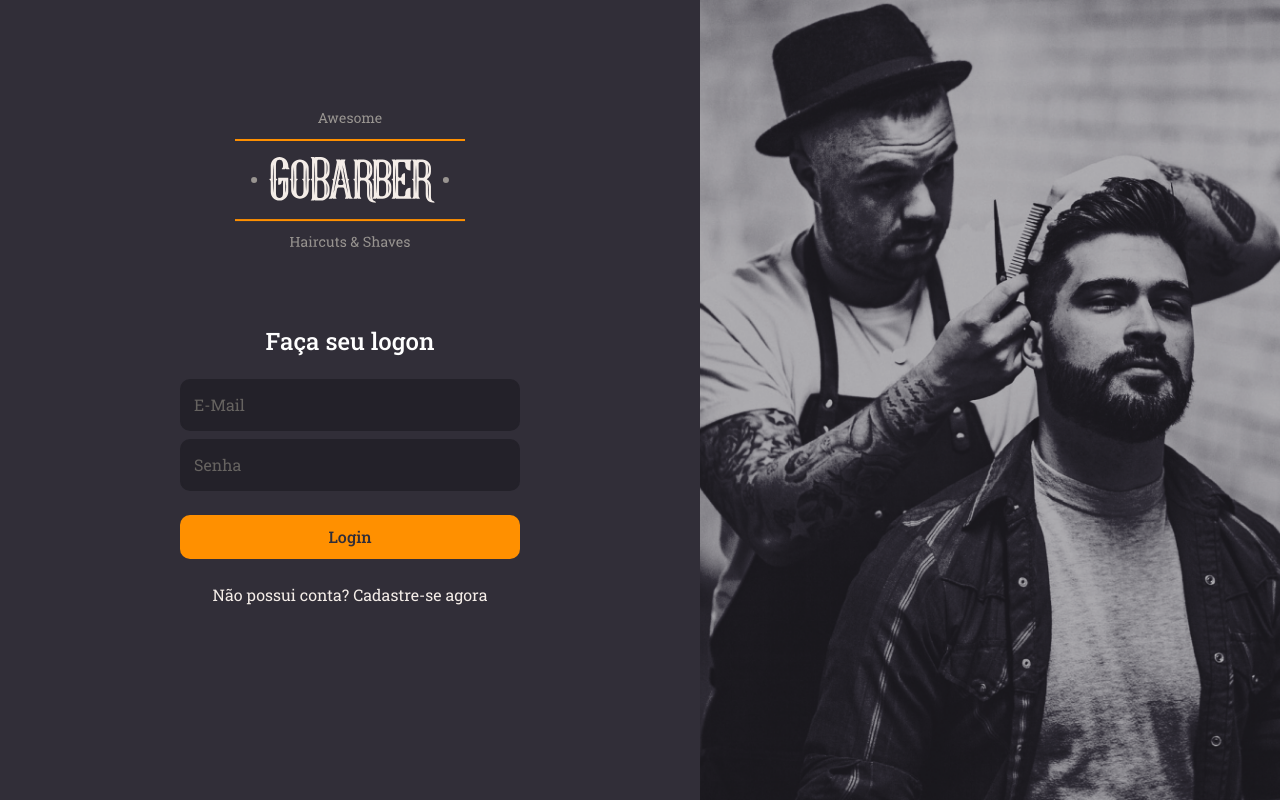
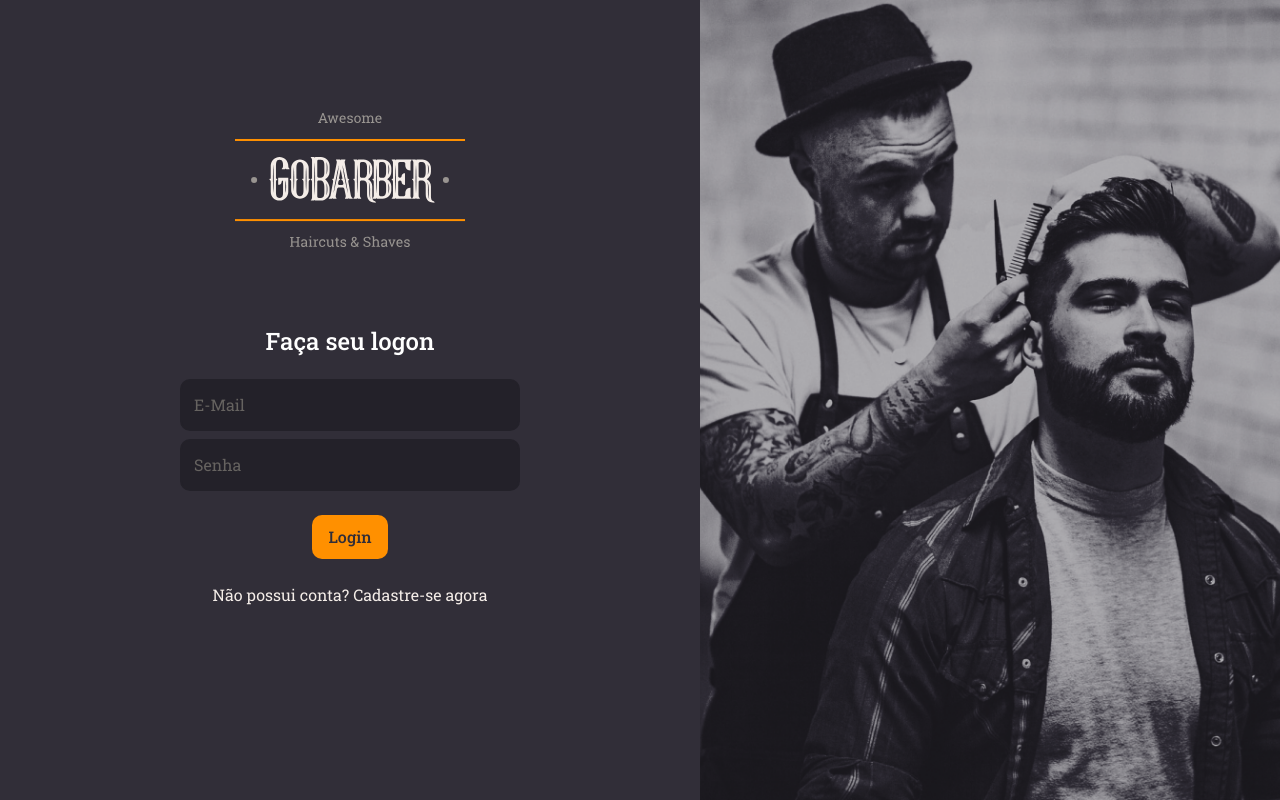
Before and after one commit to filipemelo2002/barberapp, an Angular app: page /sign-in in a window 1280 px wide. Built offline with nearby package versions, Linux system fonts and the light colour scheme.

Commit message:
feature: change button to type button

```diff
--- a/src/app/auth/pages/sign-in/sign-in.component.html
+++ b/src/app/auth/pages/sign-in/sign-in.component.html
@@ -6,7 +6,7 @@
         <h1>Faça seu logon</h1>
         <app-input type="email" placeholder="E-Mail" [(value)]="email"/>
         <app-input type="password" placeholder="Senha" [(value)]="password"/>
-        <app-button [disabled]="loading$ | async" (onClick)="signIn()">Login</app-button>
+        <app-button [disabled]="loading$ | async" (onClick)="signIn()" type="button">Login</app-button>
         <a routerLink="/sign-up">Não possui conta? Cadastre-se agora</a>
       </form>
     </div>
```
